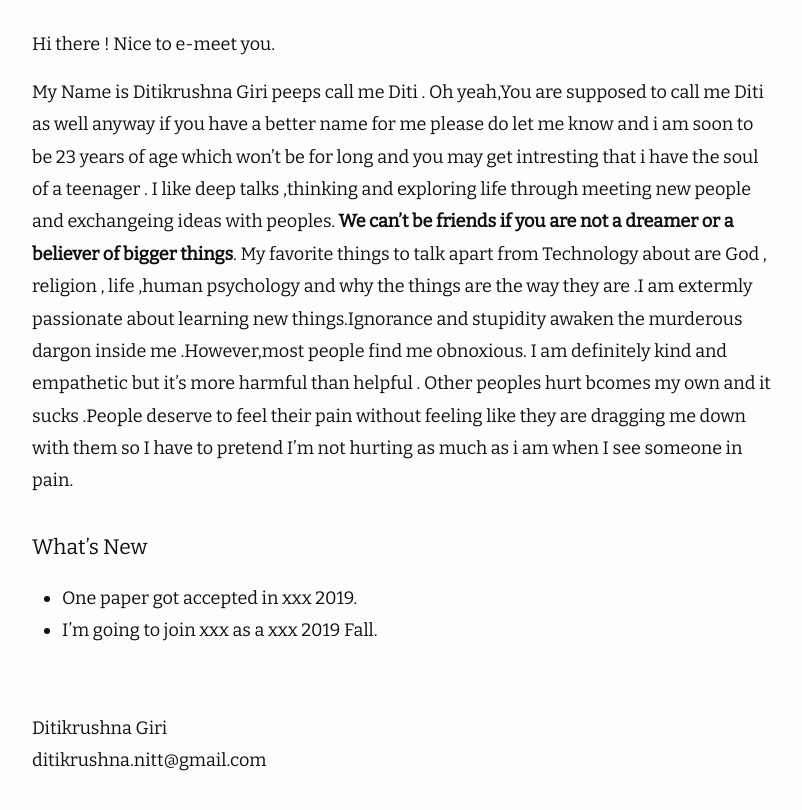
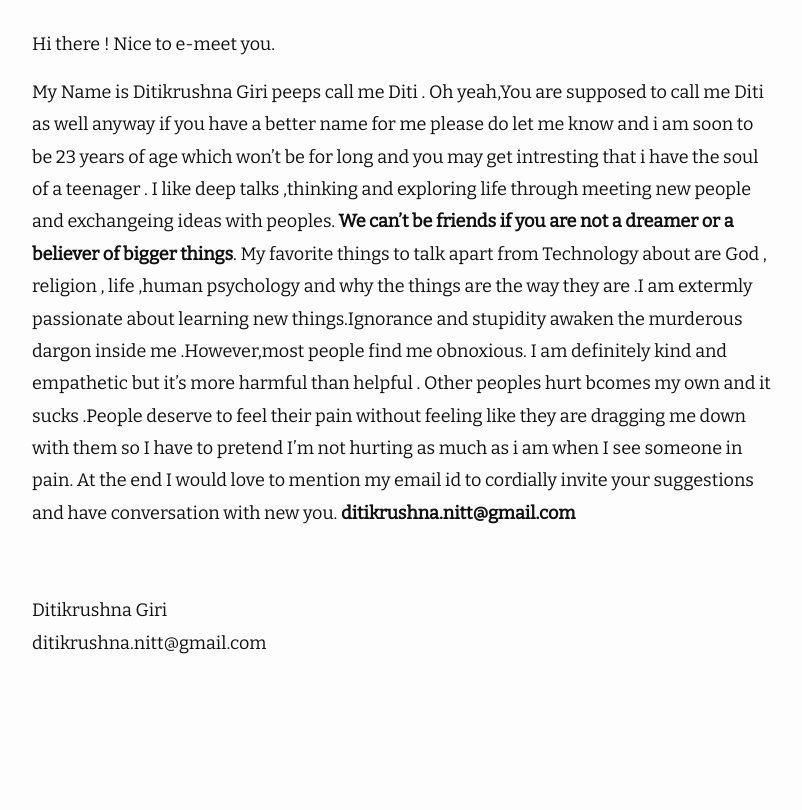
Before and after one commit to ditikrushna/eNotes, a Jekyll site: the page built from about.md, in a window 1280 px wide, cut to the strip 250-1061 px from the top of the page. Shown: the whole strip, without its empty margins (238-1040 px from the left). Built offline with Jekyll 4.4.1, drawn with Linux system fonts in a browser that asks for light colours; nearby versions of some CDN libraries; after the commit the page ends 944 px from its top, so only the background shows below that.

Commit message:
Update about.md

```diff
--- a/about.md
+++ b/about.md
@@ -5,7 +5,4 @@ layout: about
 Hi there ! Nice to e-meet you.
 
 My Name is Ditikrushna Giri peeps call me Diti . Oh yeah,You are supposed to call me Diti as well anyway if you have a better name for me please do let me know and i am soon to be 23 years of age which won't be for long and you may get intresting that i have the soul of a teenager . I like deep talks ,thinking and exploring life through meeting  new people and exchangeing ideas with peoples. **We can't be friends if you are not a dreamer or a believer of bigger things**. My favorite things to talk apart from Technology about are God , religion , life ,human psychology and why the things are the way they are .I am extermly passionate about learning new things.Ignorance and stupidity awaken the murderous dargon inside me .However,most people find me obnoxious. I am definitely kind and empathetic but it's more harmful than helpful . Other peoples hurt bcomes my own and it sucks .People deserve to feel their pain without feeling like they are dragging me down with them so I have to pretend I'm not hurting as much as i am when I see someone in pain.
-### What's New
-
-- One paper got accepted in xxx 2019.
-- I'm going to join xxx as a xxx 2019 Fall.
+At the end I would love to mention my email id to cordially invite your suggestions and have conversation with new you. **ditikrushna.nitt@gmail.com**
```
